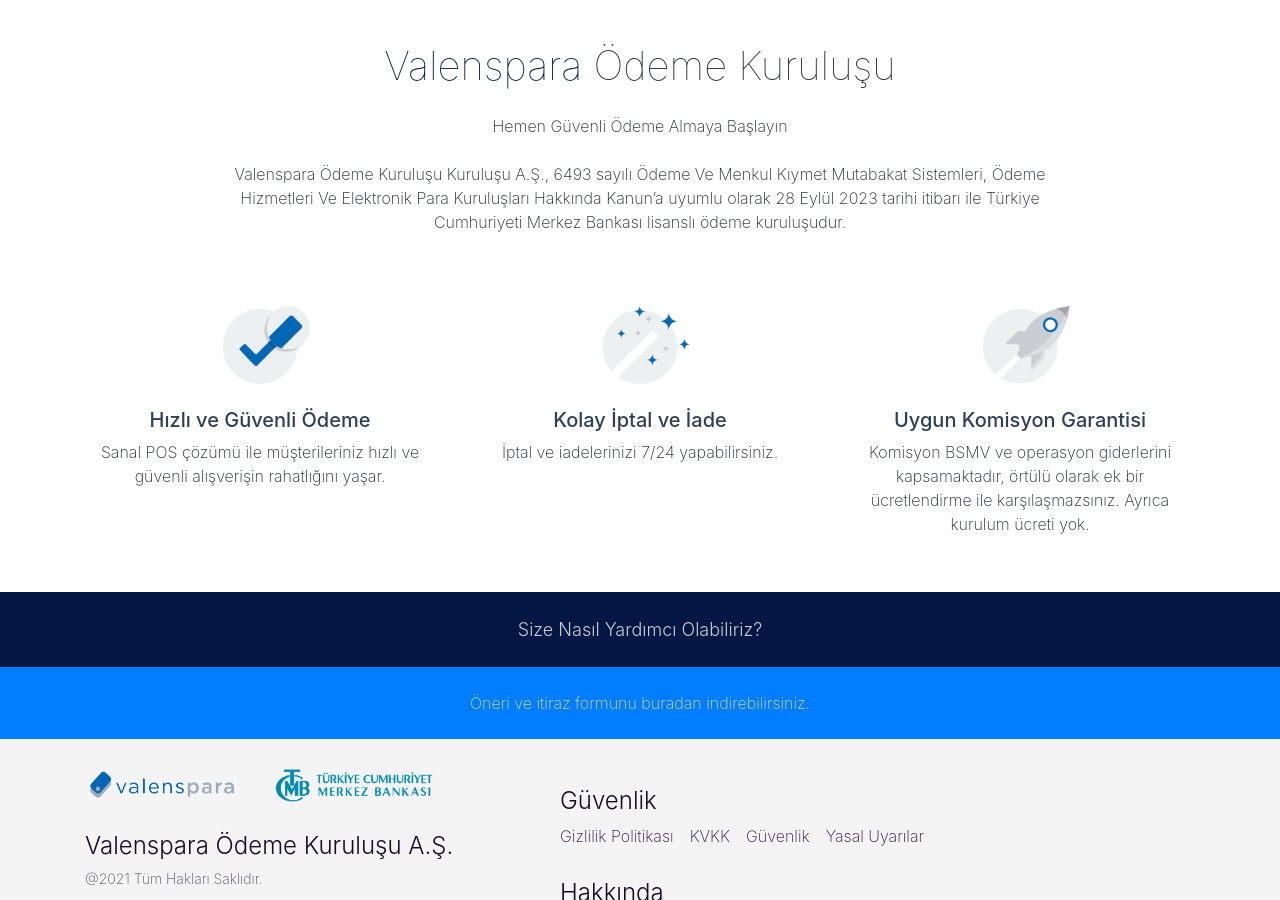
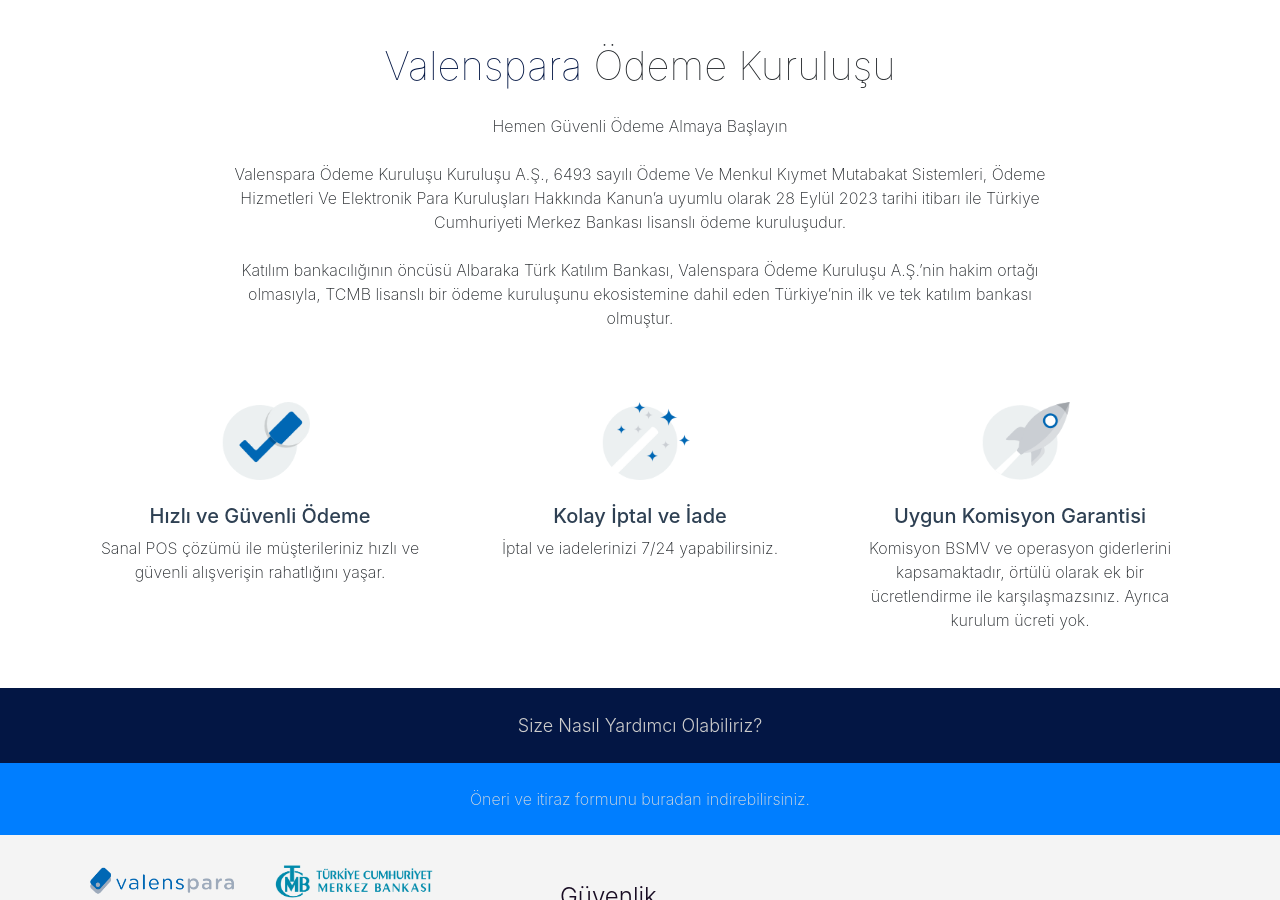
Before and after one commit to Valensas/valenspara.com, a Jekyll site: the page built from index.md, in a window 1280 px wide and 900 px high, scrolled down 456 px. Built offline with Jekyll 4.4.1, drawn with Linux system fonts in a browser that asks for light colours; nearby versions of some CDN libraries.

Commit message:
Update index.md (#6)

```diff
--- a/index.md
+++ b/index.md
@@ -23,7 +23,8 @@
 creative_title_highlight: Valenspara
 creative_title_main: Ödeme Kuruluşu
 creative_subtitle: Hemen Güvenli Ödeme Almaya Başlayın </br> </br>
-                    Valenspara Ödeme Kuruluşu Kuruluşu A.Ş., 6493 sayılı Ödeme Ve Menkul Kıymet Mutabakat Sistemleri, Ödeme Hizmetleri Ve Elektronik Para Kuruluşları Hakkında Kanun’a uyumlu olarak 28 Eylül 2023 tarihi itibarı ile Türkiye Cumhuriyeti Merkez Bankası lisanslı ödeme kuruluşudur.
+                    Valenspara Ödeme Kuruluşu Kuruluşu A.Ş., 6493 sayılı Ödeme Ve Menkul Kıymet Mutabakat Sistemleri, Ödeme Hizmetleri Ve Elektronik Para Kuruluşları Hakkında Kanun’a uyumlu olarak 28 Eylül 2023 tarihi itibarı ile Türkiye Cumhuriyeti Merkez Bankası lisanslı ödeme kuruluşudur. </br> </br>
+                    Katılım bankacılığının öncüsü Albaraka Türk Katılım Bankası, Valenspara Ödeme Kuruluşu A.Ş.’nin hakim ortağı olmasıyla, TCMB lisanslı bir ödeme kuruluşunu ekosistemine dahil eden Türkiye’nin ilk ve tek katılım bankası olmuştur.
 
 creative_features:
     - title: Hızlı ve Güvenli Ödeme
```
